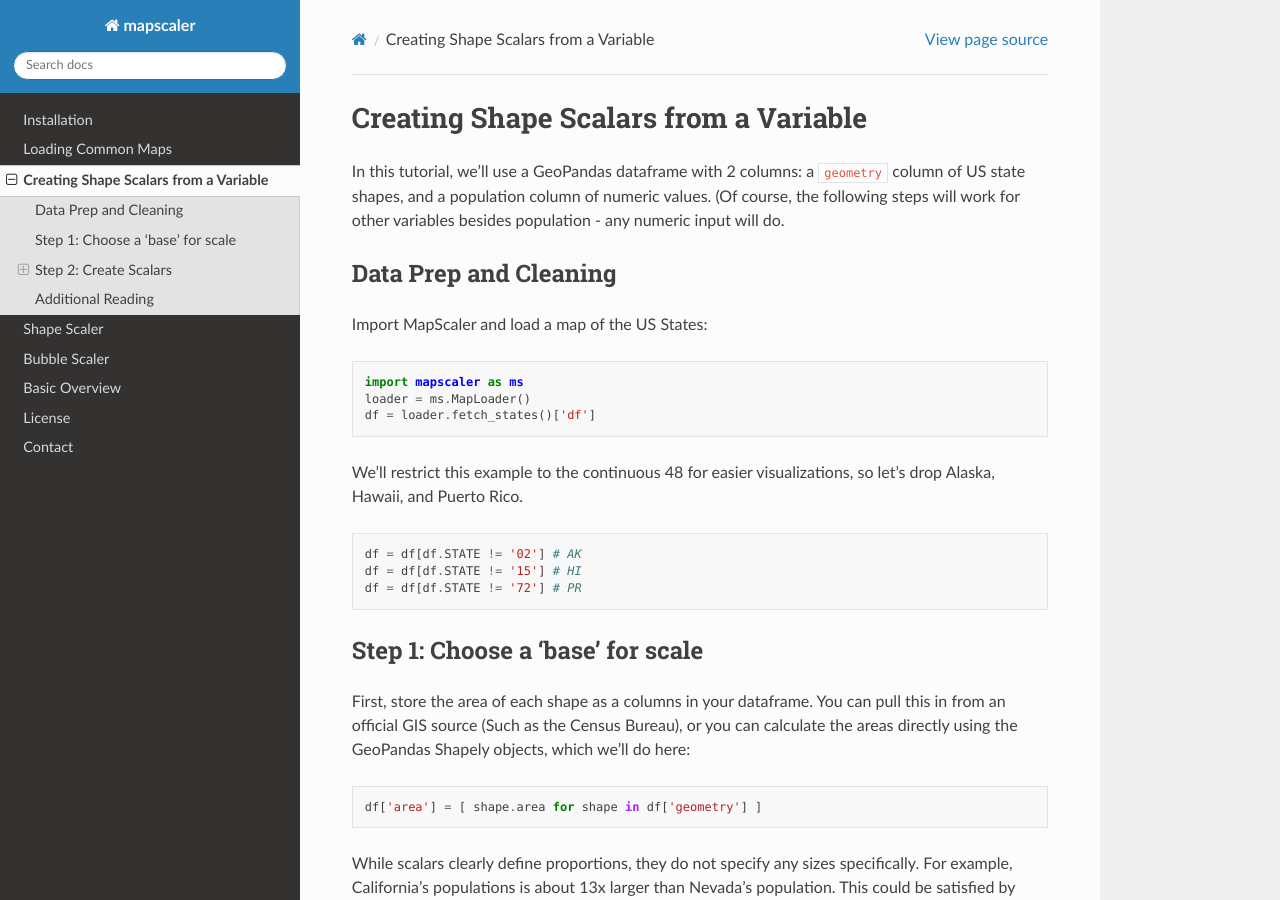
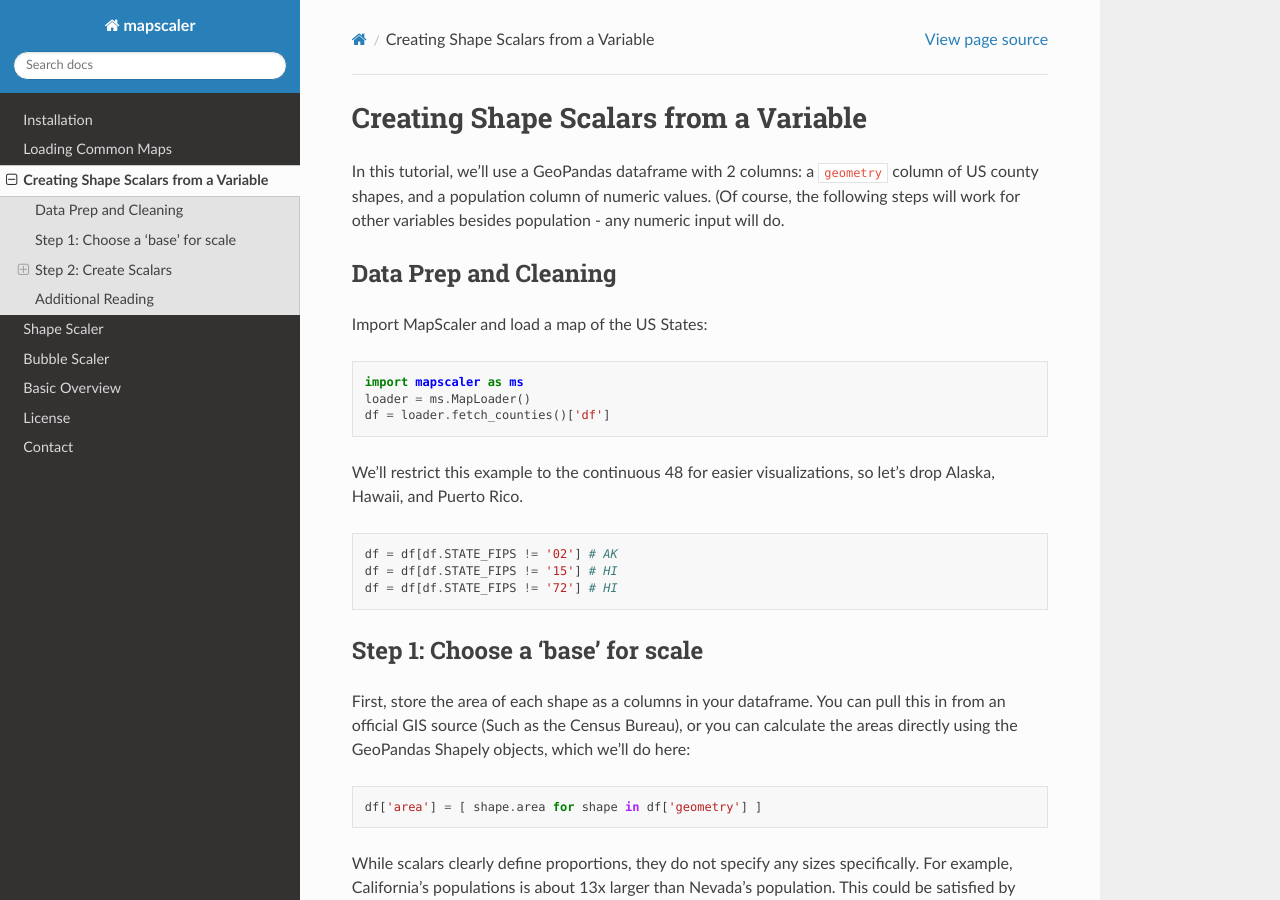
Before and after one commit to conditg/mapscaler, a Sphinx documentation site: the page built from docs/scalars.rst, in a window 1280 px wide and 900 px high. Built offline with Sphinx 7.4.7 and the Read the Docs theme 2.0.0, drawn with Linux system fonts in a browser that asks for light colours.

```diff
--- a/docs/scalars.rst
+++ b/docs/scalars.rst
@@ -3,7 +3,7 @@
 Creating Shape Scalars from a Variable
 ========================================
 
-In this tutorial, we'll use a GeoPandas dataframe with 2 columns: a ``geometry`` column of US state shapes, and a population column of numeric values. (Of course, the following steps will work for other variables besides population - any numeric input will do.
+In this tutorial, we'll use a GeoPandas dataframe with 2 columns: a ``geometry`` column of US county shapes, and a population column of numeric values. (Of course, the following steps will work for other variables besides population - any numeric input will do.
 
 Data Prep and Cleaning
 ^^^^^^^^^^^^^^^^^^^^^^^
@@ -13,14 +13,14 @@ Import MapScaler and load a map of the US States:
 
     import mapscaler as ms
     loader = ms.MapLoader()
-    df = loader.fetch_states()['df']
+    df = loader.fetch_counties()['df']
 
 We'll restrict this example to the continuous 48 for easier visualizations, so let's drop Alaska, Hawaii, and Puerto Rico.
 ::
 
-    df = df[df.STATE != '02'] # AK
-    df = df[df.STATE != '15'] # HI
-    df = df[df.STATE != '72'] # PR
+    df = df[df.STATE_FIPS != '02'] # AK
+    df = df[df.STATE_FIPS != '15'] # HI
+    df = df[df.STATE_FIPS != '72'] # HI
 
 Step 1: Choose a 'base' for scale
 ^^^^^^^^^^^^^^^^^^^^^^^^^^^^^^^^^^^
```
Also changed, not shown: docs/loader.rst (+6 -6 lines), images/counties.png (added).
